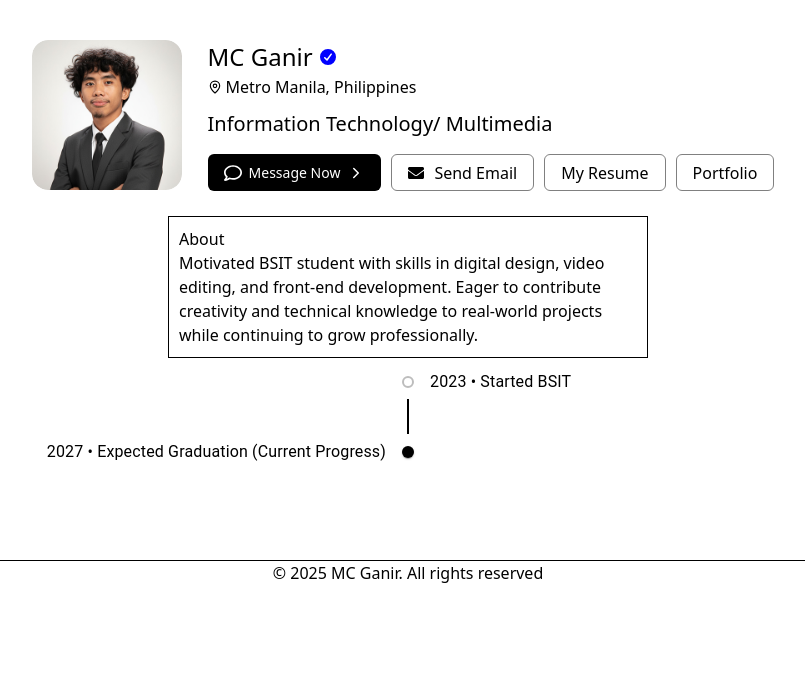
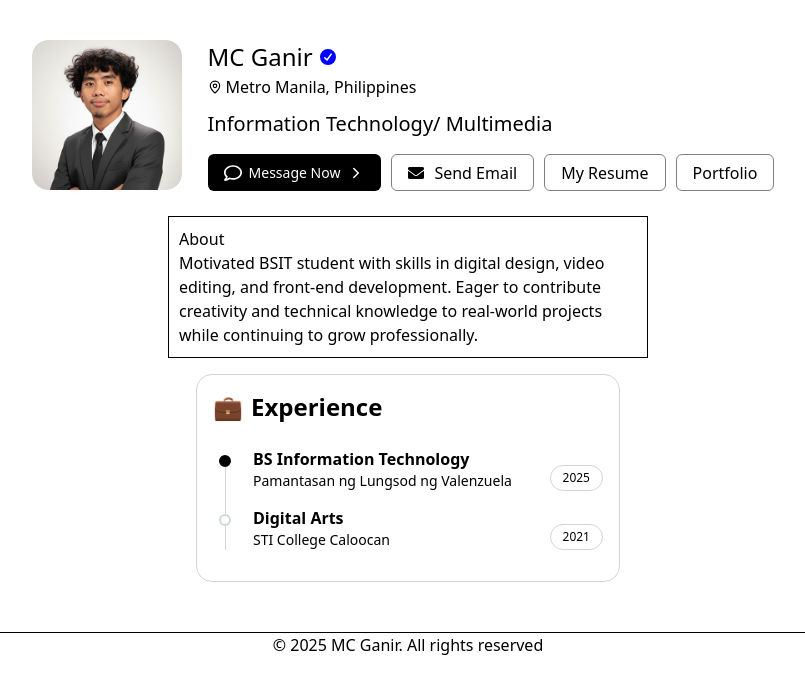
Before and after one commit to mc489/mc489portfolio, a React (Vite) app: page / in a window 1280 px wide. Shown: the top 694 px of the page, without its empty margins (232-1037 px from the left). Built offline with nearby package versions, Linux system fonts and the light colour scheme.

Commit message:
add timeline beno-card

```diff
--- a/src/App.jsx
+++ b/src/App.jsx
@@ -12,8 +12,7 @@ function App() {
       <Header> </Header>
       <About></About>
       <ColorsTimeline></ColorsTimeline>
-      <Footer></Footer>
-
+<Footer></Footer>
     </>
   )
 }
--- a/src/Timeline.jsx
+++ b/src/Timeline.jsx
@@ -1,42 +1,73 @@
-import Timeline from '@mui/lab/Timeline';
-import TimelineItem from '@mui/lab/TimelineItem';
-import TimelineSeparator from '@mui/lab/TimelineSeparator';
-import TimelineConnector from '@mui/lab/TimelineConnector';
-import TimelineContent from '@mui/lab/TimelineContent';
-import TimelineDot from '@mui/lab/TimelineDot';
+import React from "react";
 
-function ColorsTimeline() {
+export default function ExperienceTimeline() {
+  const timeline = [
+    {
+
+      role: "BS Information Technology",
+      company: "Pamantasan ng Lungsod ng Valenzuela",
+      year: new Date().getFullYear(),
+      filled: true,
+    },
+    {
+      role: "Digital Arts ",
+      company: "STI College Caloocan",
+      year: 2021,
+      filled: false,
+    },
+  ];
+
   return (
-    <Timeline position="alternate">
+    <div className="flex  justify-center mt-[16px] ">
+    <div className="  bg-white rounded-2xl border-1 border-gray-300 w-[424px] p-4 text-black">
 
-      {/* START — 2023 */}
-      <TimelineItem>
-        <TimelineSeparator>
-          <TimelineDot
-            variant="outlined"
-              sx={{
-        display: "flex",
-        flexDirection: "column-reverse",  // 👈 flips timeline upward
-      }}
-      position="right"
-    />
-          <TimelineConnector sx={{ backgroundColor: "black" }} />
-        </TimelineSeparator>
-        <TimelineContent>2023 • Started BSIT</TimelineContent>
-      </TimelineItem>
+      {/* Header */}
+      <div className="flex items-center gap-2 mb-6">
+        <span className="text-2xl">💼</span>
+        <h2 className="text-2xl font-bold">Experience</h2>
+      </div>
 
-      {/* CURRENT — 2027 */}
-      <TimelineItem>
-        <TimelineSeparator>
-          <TimelineDot
-            sx={{ backgroundColor: "black" }}
-          />
-        </TimelineSeparator>
-        <TimelineContent>2027 • Expected Graduation (Current Progress)</TimelineContent>
-      </TimelineItem>
+    {/* Timeline */}
+      <div className="relative ml-2">
 
-    </Timeline>
+        {/* ONE SINGLE VERTICAL LINE (Placed outside the map loop) */}
+        {/* It spans from top-0 to bottom-0 of its relative parent */}
+        <div className="absolute  left-[4px] top-5 bottom-0 w-px bg-gray-300 z-0"></div>
+
+        <div className="space-y-8 mt-4">
+          {timeline.map((item, idx) => (
+            <div key={idx} className="relative pl-8">
+              {/* Dot */}
+              <span
+                className={` items-center
+                  absolute -left-[2px] top-[8px]
+                  w-[12px] h-[12px] rounded-full border-2
+                  transition-all duration-200 z-10
+                  ${item.filled ? "bg-black" : "border-gray-300 bg-white hover:bg-black"}
+                `}
+              />
+
+
+
+              {/* Content Row */}
+              <div className="flex justify-between items-end mb-[15px] ">
+                <div>
+                  <h3 className="text-black text-base font-semibold">{item.role}</h3>
+                  <p className="text-black text-sm ">{item.company}</p>
+                </div>
+
+                {/* Year Badge */}
+                <span className=" items-end text-black text-xs border-1 border-gray-300 px-3 py-1 rounded-full">
+                  {item.year}
+                </span>
+              </div>
+
+            </div>
+          ))}
+        </div>
+
+      </div>
+ </div>
+    </div>
   );
 }
-
-export default ColorsTimeline;
```
